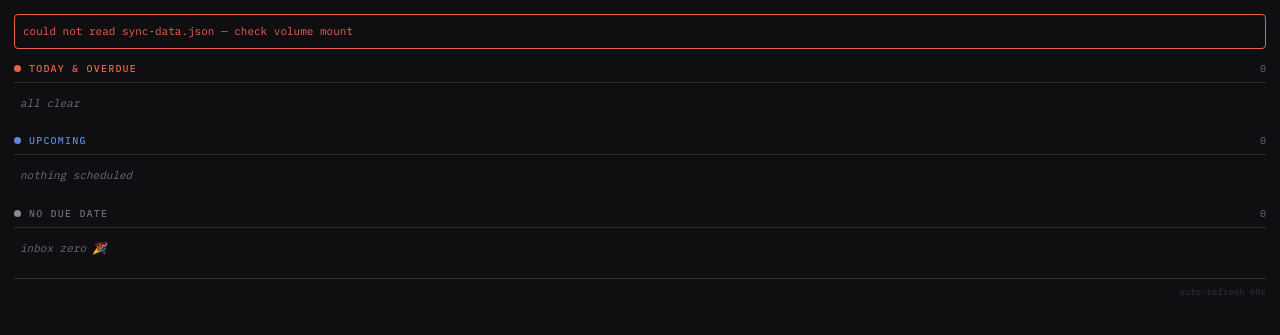
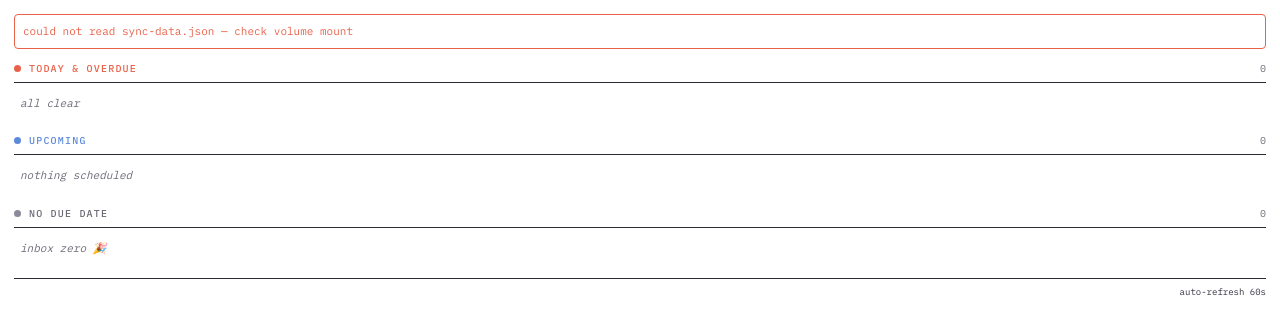
Before and after one commit to blakdav/sp-embed, a FastAPI app: page / in a window 1280 px wide. Shown: the top 335 px of the page. Run offline with FastAPI, Linux system fonts and the light colour scheme.

Commit message:
Update index.html
made background transparent

```diff
--- a/templates/index.html
+++ b/templates/index.html
@@ -21,7 +21,7 @@
 
     body {
       font-family: 'IBM Plex Sans', sans-serif;
-      background: var(--bg);
+      background: transparent;
       color: var(--text);
       font-size: 13px;
       line-height: 1.5;
```
